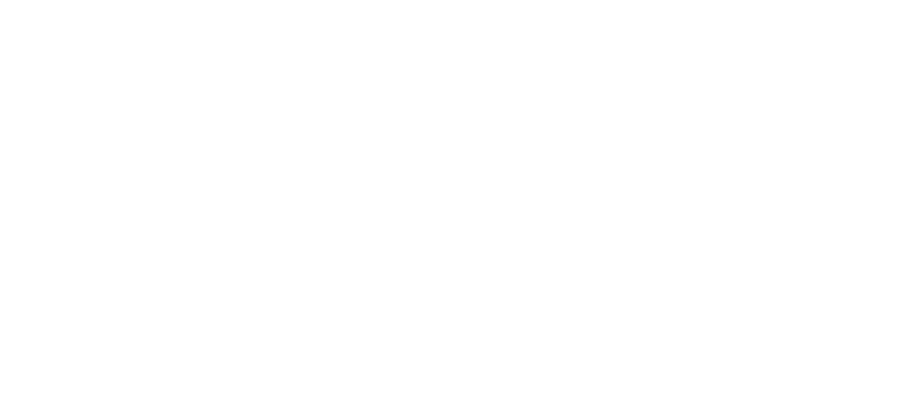
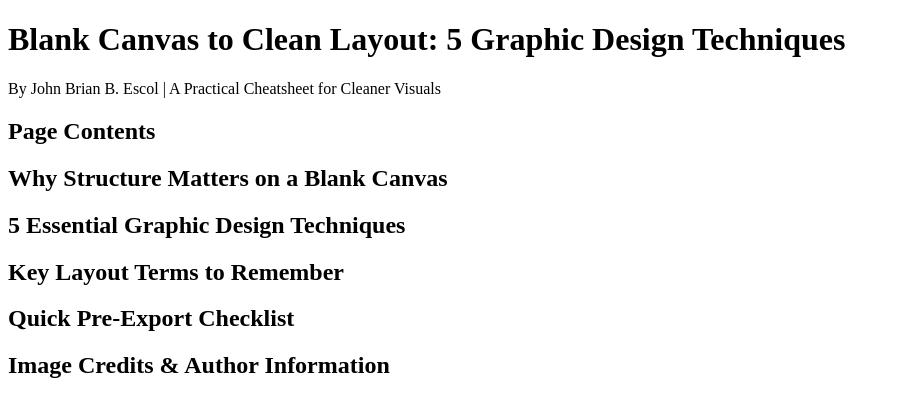
Before and after one commit to OmegaDaiKu/Blank-Canvas-to-Clean-Layout-5-Graphic-Design-Techniques, a plain HTML site: page index.html in a window 1280 px wide. Shown: the whole page, without its empty margins (0-900 px from the left). Drawn offline with Linux system fonts and the light colour scheme.

Commit message:
feat: build semantic page layout structure

```diff
--- a/index.html
+++ b/index.html
@@ -16,5 +16,54 @@
     <title>Blank Canvas to Clean Layout: 5 Graphic Design Techniques</title>
   </head>
   <!-- body: This element contains all the visible content of the webpage, such as headings, text, lists, and images. -->
-  <body></body>
+  <body>
+    <!-- header: This groups the site title, author subtitle, and main page navigation at the top of the page. -->
+    <header id="top">
+      <!-- h1: This is the main heading of the entire webpage, used once at the top to establish the primary topic. -->
+      <h1>Blank Canvas to Clean Layout: 5 Graphic Design Techniques</h1>
+      <!-- p: This holds the subtitle and author credit directly below the main title. -->
+      <p>By John Brian B. Escol | A Practical Cheatsheet for Cleaner Visuals</p>
+
+      <!-- nav: This holds the main menu links. I used aria-labelledby pointing to the heading so screen readers announce the navigation landmark clearly. -->
+      <nav aria-labelledby="nav-heading">
+        <!-- h2: This labels the table of contents menu inside the navigation bar. -->
+        <h2 id="nav-heading">Page Contents</h2>
+        <!-- ul: This unordered list groups the navigation links together so screen readers announce how many items are in the menu. -->
+        <ul role="list"></ul>
+      </nav>
+    </header>
+
+    <!-- main: This contains the central unique content of the page, and a valid HTML document should only have one. -->
+    <main id="main">
+      <!-- section: This groups the introductory content together. The id attribute allows the navigation link to jump directly to this section. -->
+      <section id="introduction" aria-labelledby="intro-heading">
+        <!-- h2: This is the section heading for the introduction, sitting one level below h1. -->
+        <h2 id="intro-heading">Why Structure Matters on a Blank Canvas</h2>
+      </section>
+
+      <!-- article: This represents a self-contained, standalone piece of content, which I used for the 5-technique graphic design cheatsheet. -->
+      <article id="techniques">
+        <!-- h2: This is the main heading for the standalone cheatsheet article. -->
+        <h2>5 Essential Graphic Design Techniques</h2>
+      </article>
+
+      <!-- section: This groups the glossary of key layout terms into its own named region. -->
+      <section id="design-terms" aria-labelledby="terms-heading">
+        <!-- h2: This is the heading for the layout terms glossary section. -->
+        <h2 id="terms-heading">Key Layout Terms to Remember</h2>
+      </section>
+
+      <!-- aside: This holds supporting side content related to the main post, such as my quick pre-export checklist. -->
+      <aside id="pre-export-checklist">
+        <!-- h2: This is the heading for the supporting checklist sidebar. -->
+        <h2>Quick Pre-Export Checklist</h2>
+      </aside>
+    </main>
+
+    <!-- footer: This holds the closing page information at the bottom, including image credits, author contact details, and copyright. -->
+    <footer id="image-credits">
+      <!-- h2: This labels the footer section for image credits and author info. -->
+      <h2>Image Credits &amp; Author Information</h2>
+    </footer>
+  </body>
 </html>
```
